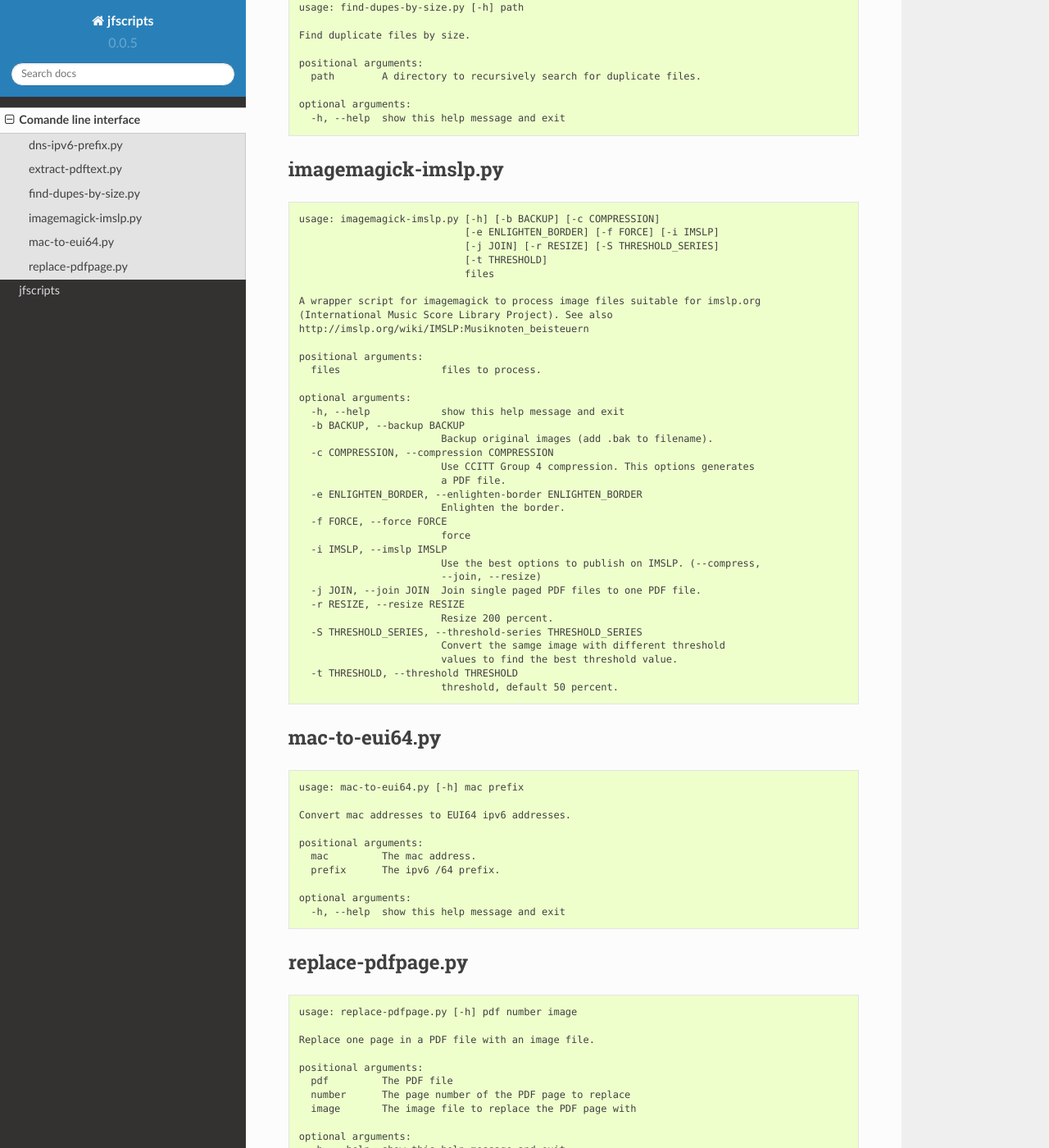
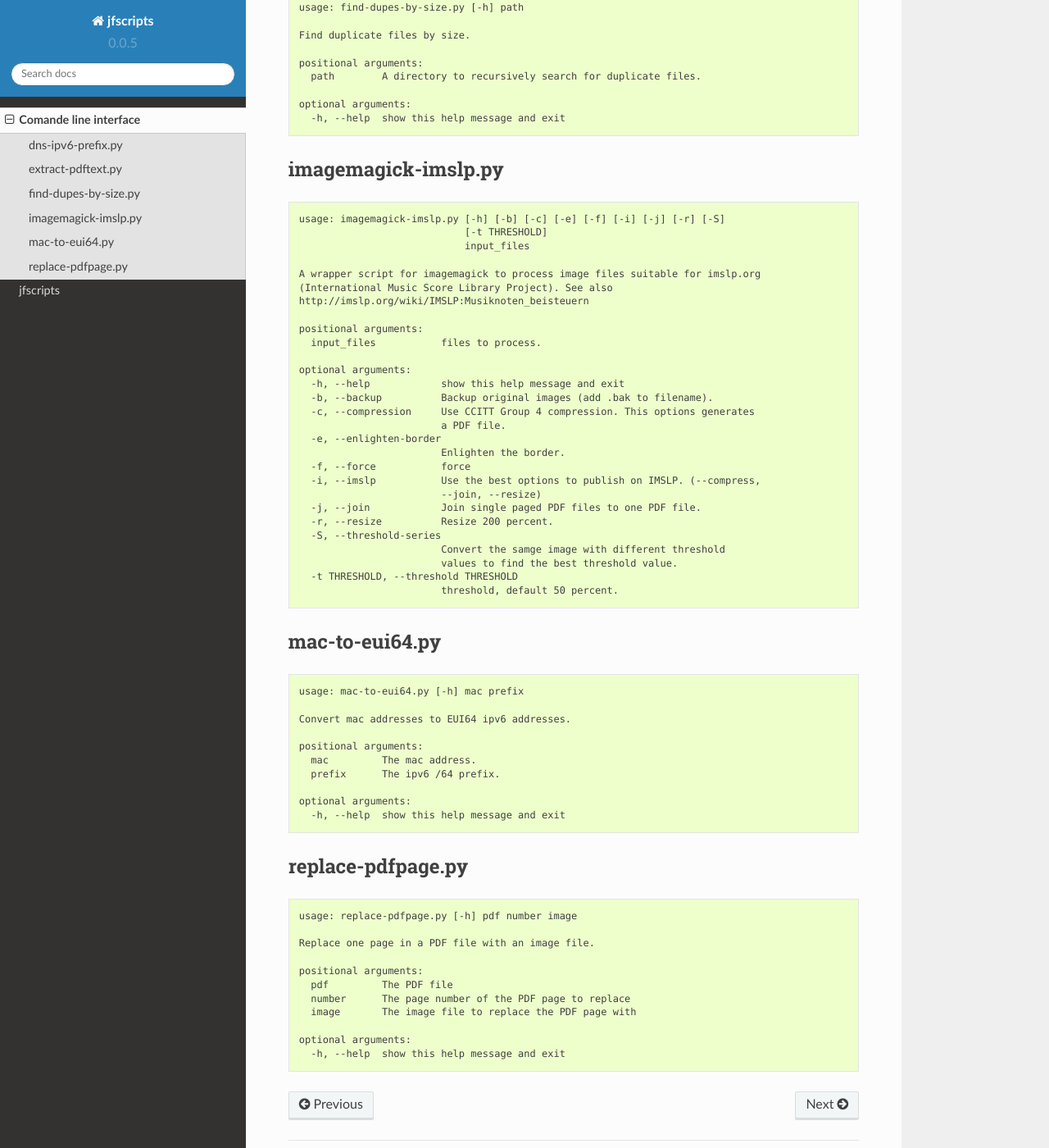
Before and after one commit to Josef-Friedrich/jfscripts, a Sphinx documentation site: the page built from doc/source/cli.rst, in a window 1280 px wide and 1400 px high, scrolled down 775 px. Shown: the whole window at 82% size. Built offline with Sphinx 7.4.7 and the Read the Docs theme 2.0.0, drawn with Linux system fonts in a browser that asks for light colours.

```diff
--- a/doc/source/cli.rst
+++ b/doc/source/cli.rst
@@ -52,37 +52,30 @@ imagemagick-imslp.py
 
 .. code-block:: text
 
-    usage: imagemagick-imslp.py [-h] [-b BACKUP] [-c COMPRESSION]
-                                [-e ENLIGHTEN_BORDER] [-f FORCE] [-i IMSLP]
-                                [-j JOIN] [-r RESIZE] [-S THRESHOLD_SERIES]
+    usage: imagemagick-imslp.py [-h] [-b] [-c] [-e] [-f] [-i] [-j] [-r] [-S]
                                 [-t THRESHOLD]
-                                files
+                                input_files
 
     A wrapper script for imagemagick to process image files suitable for imslp.org
     (International Music Score Library Project). See also
     http://imslp.org/wiki/IMSLP:Musiknoten_beisteuern
 
     positional arguments:
-      files                 files to process.
+      input_files           files to process.
 
     optional arguments:
       -h, --help            show this help message and exit
-      -b BACKUP, --backup BACKUP
-                            Backup original images (add .bak to filename).
-      -c COMPRESSION, --compression COMPRESSION
-                            Use CCITT Group 4 compression. This options generates
+      -b, --backup          Backup original images (add .bak to filename).
+      -c, --compression     Use CCITT Group 4 compression. This options generates
                             a PDF file.
-      -e ENLIGHTEN_BORDER, --enlighten-border ENLIGHTEN_BORDER
+      -e, --enlighten-border
                             Enlighten the border.
-      -f FORCE, --force FORCE
-                            force
-      -i IMSLP, --imslp IMSLP
-                            Use the best options to publish on IMSLP. (--compress,
+      -f, --force           force
+      -i, --imslp           Use the best options to publish on IMSLP. (--compress,
                             --join, --resize)
-      -j JOIN, --join JOIN  Join single paged PDF files to one PDF file.
-      -r RESIZE, --resize RESIZE
-                            Resize 200 percent.
-      -S THRESHOLD_SERIES, --threshold-series THRESHOLD_SERIES
+      -j, --join            Join single paged PDF files to one PDF file.
+      -r, --resize          Resize 200 percent.
+      -S, --threshold-series
                             Convert the samge image with different threshold
                             values to find the best threshold value.
       -t THRESHOLD, --threshold THRESHOLD
```
Also changed, not shown: README.rst (+11 -18 lines), 2 other files.
